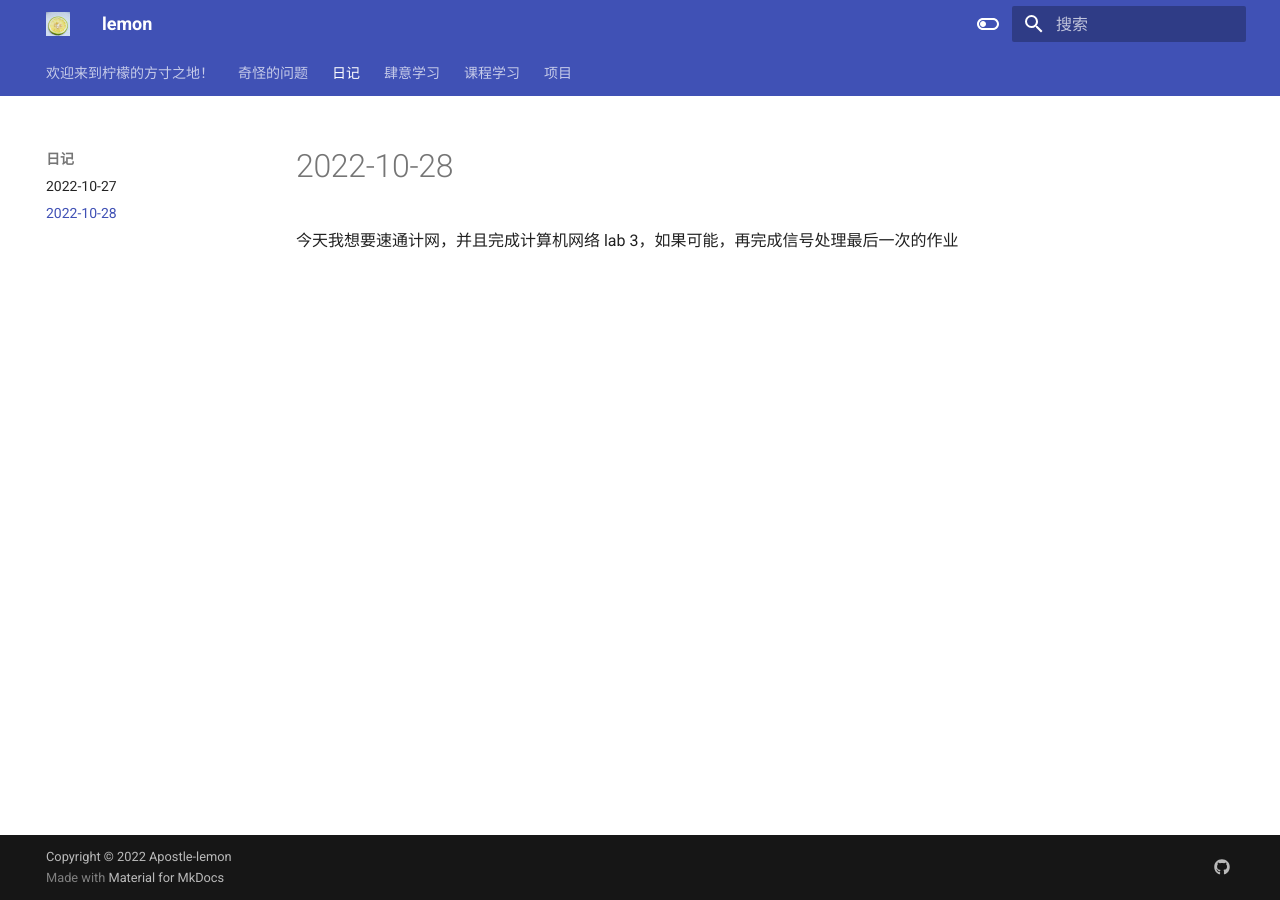
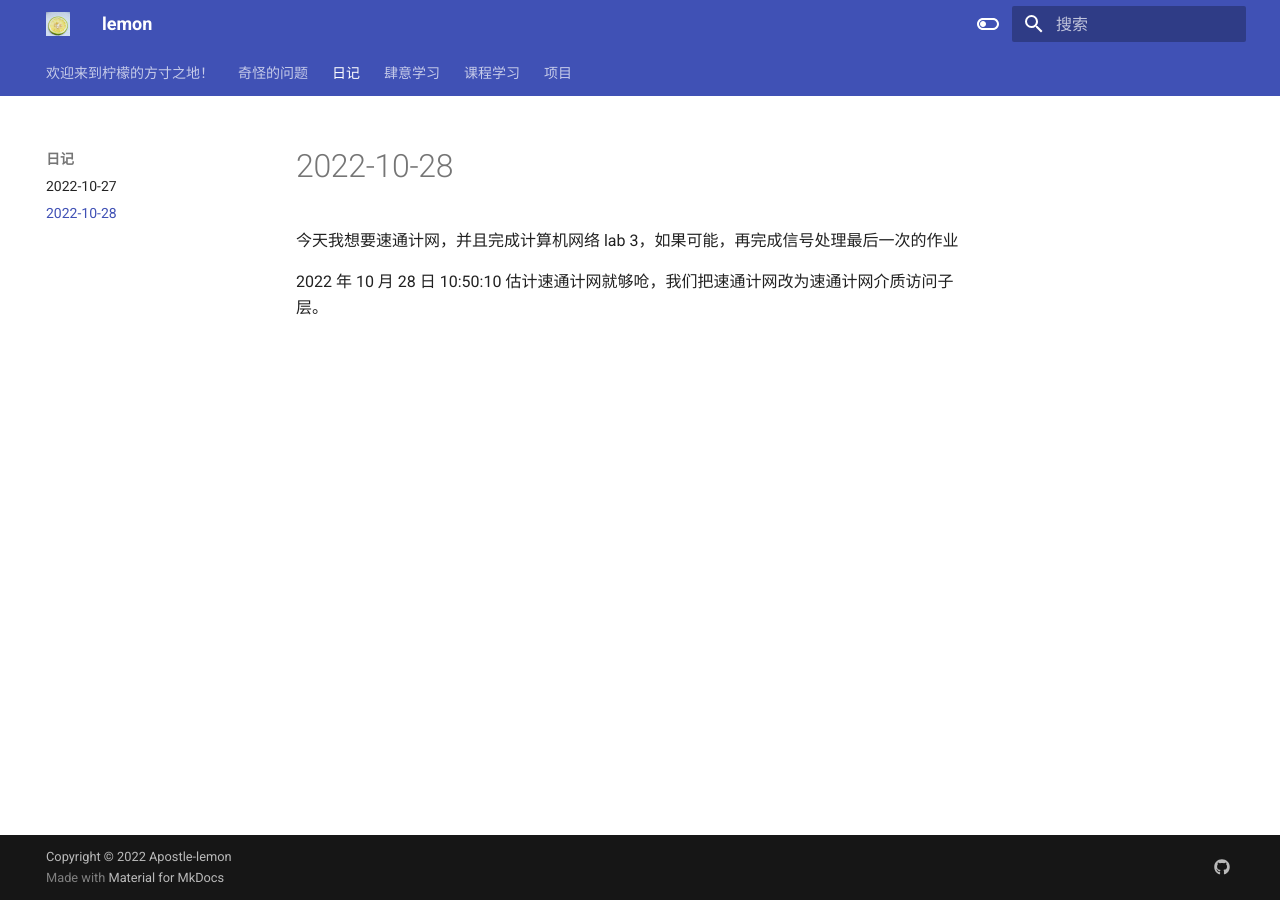
Before and after one commit to Apostle-lemon/Apostle-lemon.github.io, an MkDocs documentation site: the page built from docs/日记/2022-10-28.md, in a window 1280 px wide. Built offline with MkDocs 1.6.1 and Material for MkDocs 9.7.7, drawn with Linux system fonts in a browser that asks for light colours.

Commit message:
vault backup: 2022-10-28 10:51:52
Affected files:
docs/日记/2022-10-28.md

```diff
--- a/docs/日记/2022-10-28.md
+++ b/docs/日记/2022-10-28.md
@@ -1,3 +1,5 @@
 # 2022-10-28
 
 今天我想要速通计网，并且完成计算机网络 lab 3，如果可能，再完成信号处理最后一次的作业
+
+2022 年 10 月 28 日 10:50:10 估计速通计网就够呛，我们把速通计网改为速通计网介质访问子层。
```
